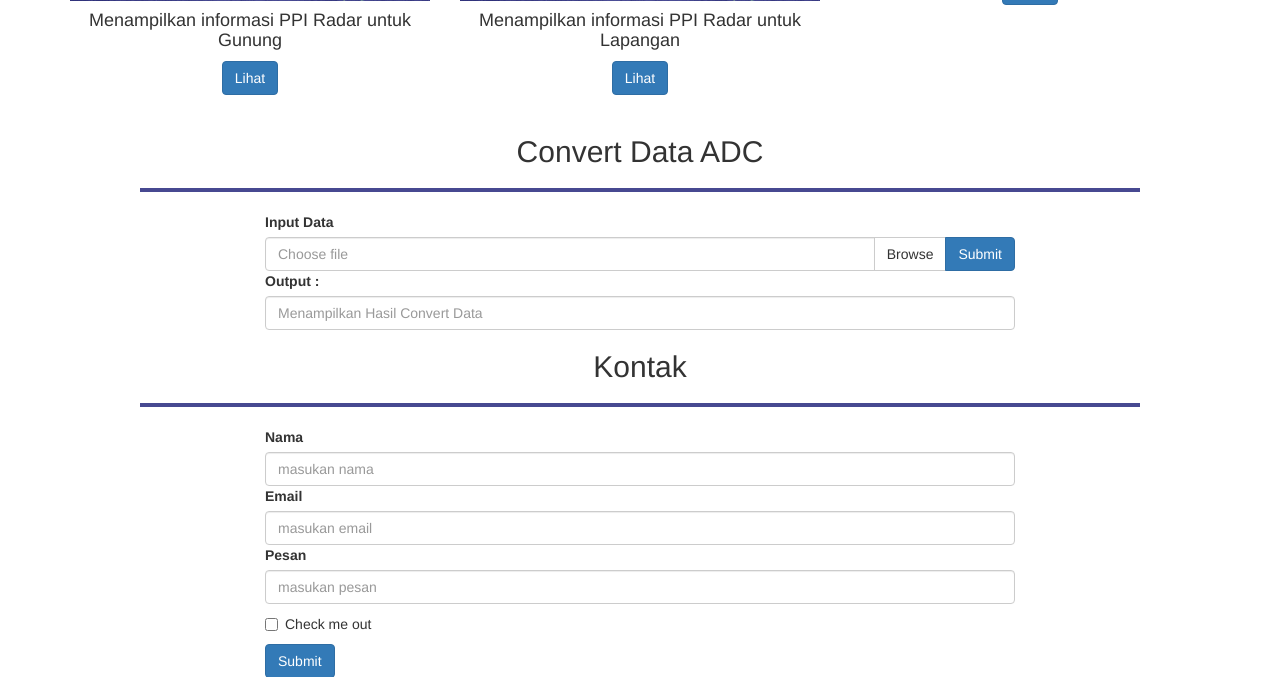
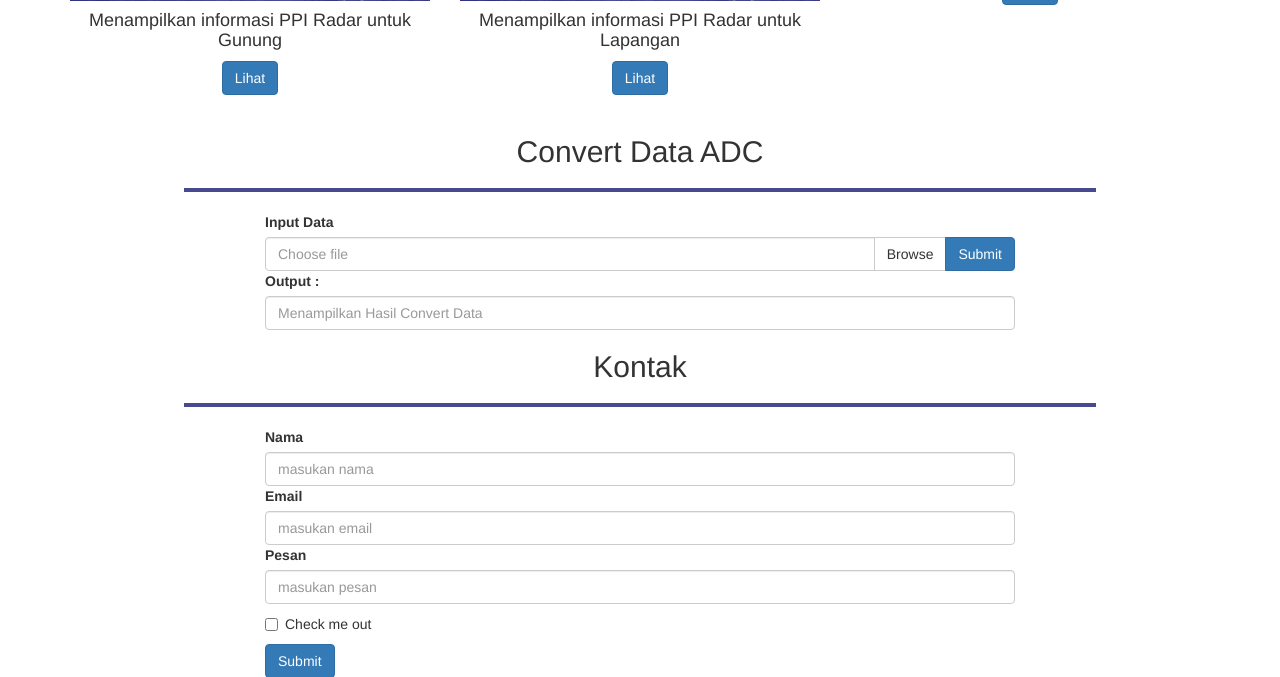
Before and after one commit to mandekil/PPI-_Radar, a PHP site: page / in a window 1280 px wide. Shown: the part 1776-2453 px from the top of the page. Run offline with PHP 8.4, Linux system fonts and the light colour scheme.

Commit message:
Update style.css

```diff
--- a/web/css/style.css
+++ b/web/css/style.css
@@ -16,6 +16,7 @@ nav {
 section hr {
 	width: 1000px;
 	border-top: 4px solid #474991;
+	max-width: 80%
 }
 footer {
 	background-color: #F8F8F8;
```
